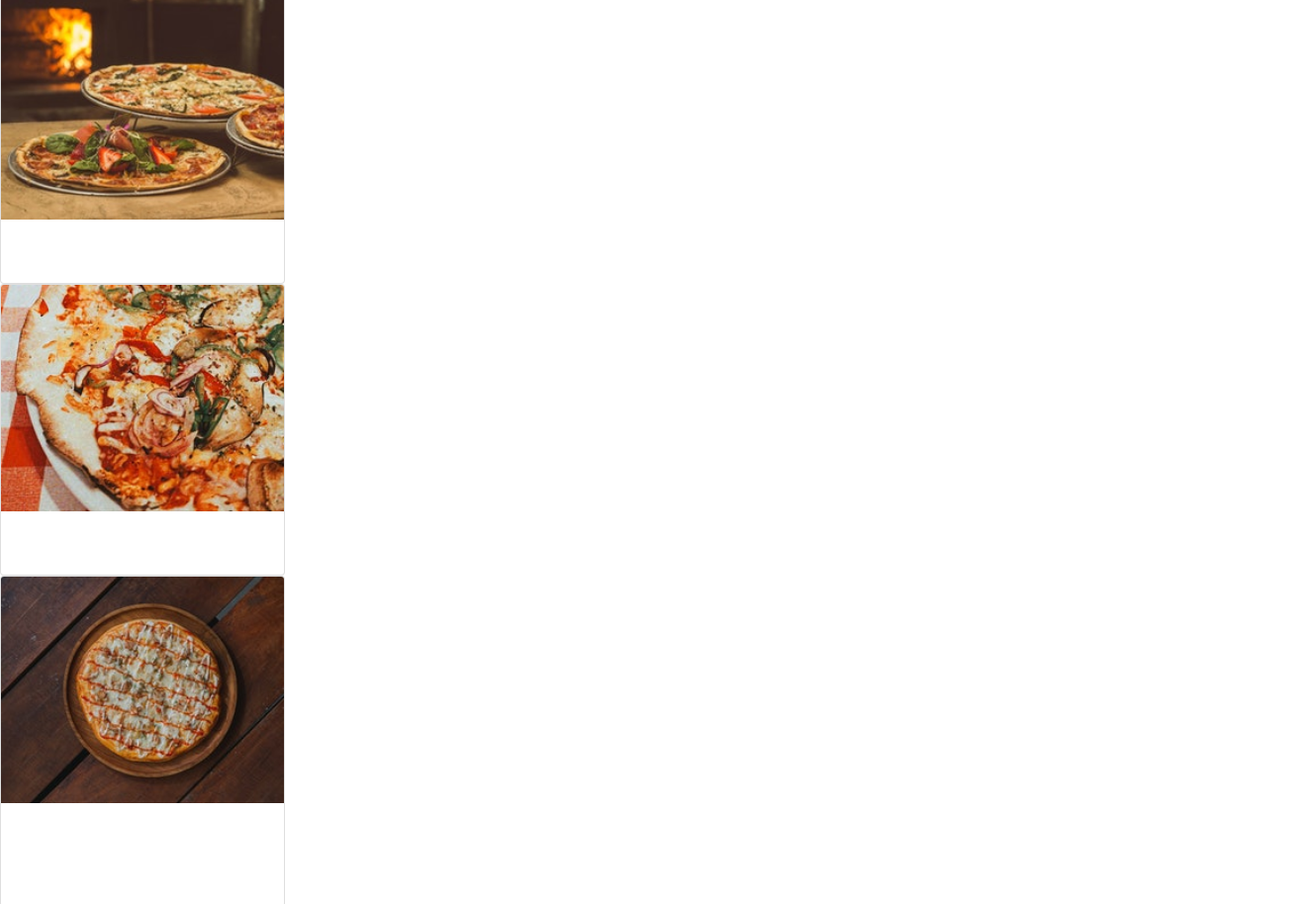
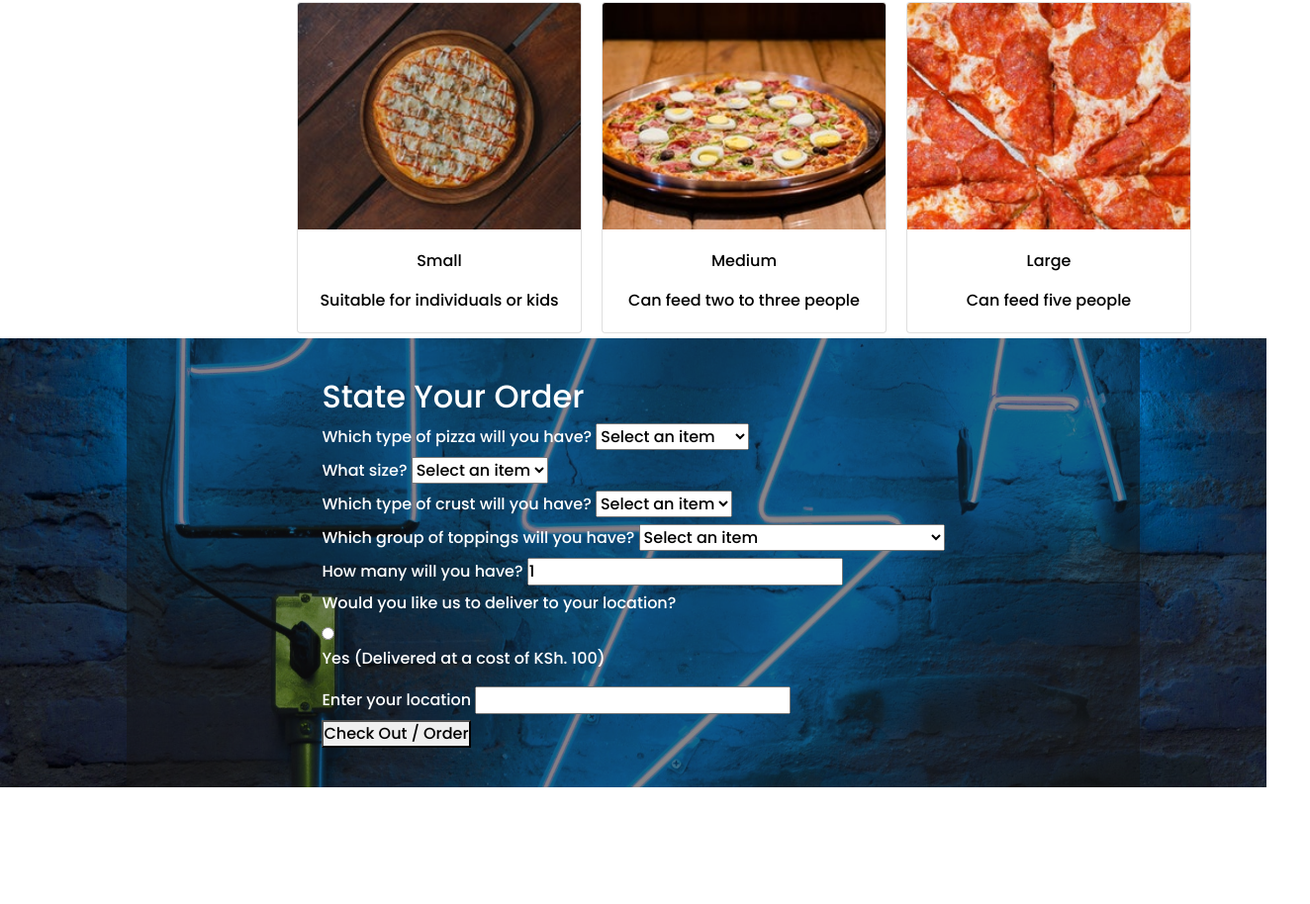
Before and after one commit to freestyletear/Moringa-Eats, a plain HTML site: page Index.html in a window 1280 px wide. Shown: the part 1503-2417 px from the top of the page at 99% size, 1324 px wide, since content can reach past the window. After the commit the page ends 2339 px from the top, so only its background shows below. Drawn offline with nearby package versions, Linux system fonts and the light colour scheme.

Commit message:
add customize order section

```diff
--- a/css/styles.css
+++ b/css/styles.css
@@ -99,3 +99,47 @@ div.herotext {
 }
 .center {
     margin: 0px 200px;
+}
+
+ /* PIZZA SIZES CONTAINER */
+.pizzaSizesContainer {
+     width: 80%;
+     margin-top: 5px;
+     margin-bottom: 5px;
+     margin-left: 300px;
+     text-align: center;
+     border-radius: 4px;
+     display: flex;
+ }
+ p.card-text{
+     color: #000000;
+ }
+ div#one.card {
+     margin-right: 20px;
+ }
+ div#two.card {
+     margin-right: 20px;
+ }
+
+ /* CUSTOMIZED ORDERS */
+ .customizedOrders {
+     background-image: url('/images/me2.0.jpg');
+     height: auto;
+     background-size: cover;
+     background-position: center;
+     background-repeat: no-repeat;
+ }
+
+ .ordersContainer {
+    width: 80%;
+    background-color: rgb(20, 20, 20, 0.5);
+    height: auto;
+    margin: 0px auto;
+    display: flex;
+    flex-direction: column;
+    align-items: center;
+    justify-content: center;
+    padding: 40px 20px;
+
+
+ }
```
